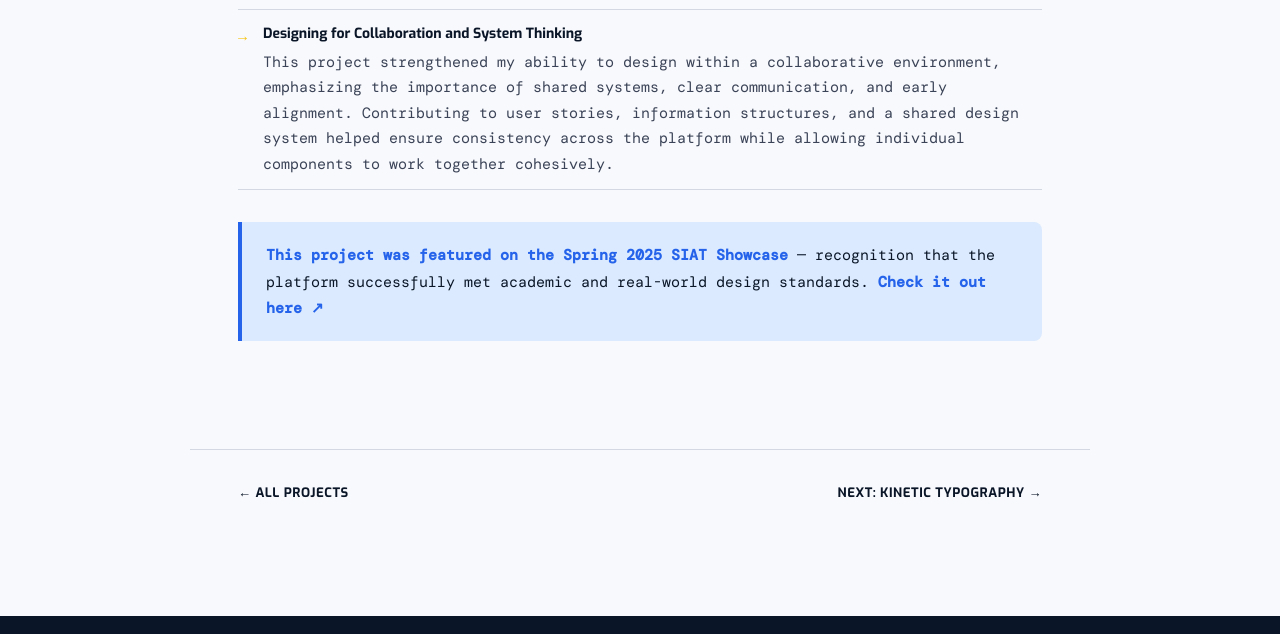
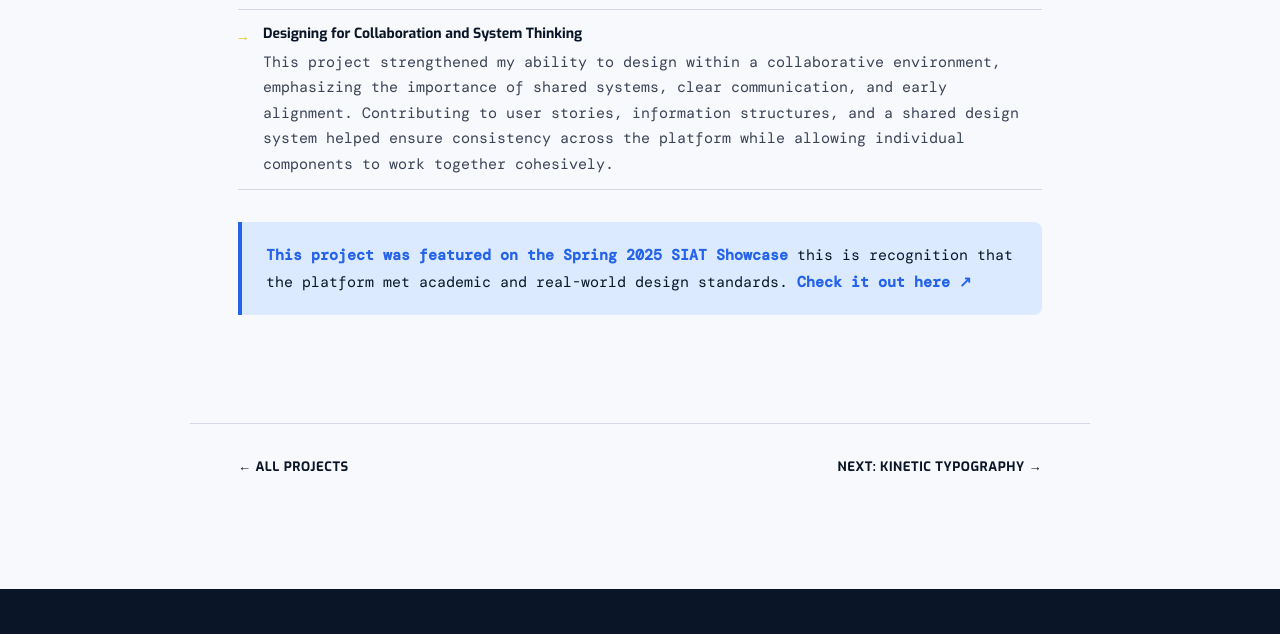
Before and after one commit to l-sim/l-sim.github.io, a plain HTML site: page iat235.html in a window 1280 px wide. Shown: the part 8333-8967 px from the top of the page. Drawn offline with nearby package versions, Linux system fonts and the light colour scheme; a web font is replaced by a local one.

Commit message:
Removed unnecessary comments

```diff
--- a/css/home.css
+++ b/css/home.css
@@ -1,6 +1,5 @@
 /* ============================================================
    HOME PAGE — Specific Styles
-   Hero: two-column editorial layout with live project cards
    ============================================================ */
 
 /* ---- HERO ---- */
@@ -252,7 +251,6 @@
   transform: scale(1.06);
 }
 
-/* Striped placeholder — shows when image fails or is missing */
 .hpc-img-placeholder {
   width: 100%;
   min-height: 118px;
--- a/css/projects.css
+++ b/css/projects.css
@@ -42,10 +42,7 @@
 }
 
 /*
-  The row uses a 5-column grid:
-    [num] [info] [meta] [-----preview-----]
-  The preview column starts at 0 width and expands on hover.
-  overflow: hidden clips the preview as it grows in.
+  The row uses a 5-column grid
 */
 .project-row {
   display: grid;
@@ -66,7 +63,6 @@
   background: var(--grey-100);
 }
 
-/* Give inner cells padding so they don't need it on the row itself */
 .project-row-num {
   font-family: var(--font-display);
   font-size: 11px;
@@ -145,11 +141,9 @@
    ============================================================ */
 
 .project-row-preview {
-  /* Fills the 4th grid column, which animates from 0 → 380px */
   width: 100%;
   overflow: hidden;
   position: relative;
-  /* Slight fade-in delayed to let the width animate first */
   opacity: 0;
   transition: opacity 0.3s ease 0.1s;
 }
@@ -158,13 +152,11 @@
   opacity: 1;
 }
 
-/* The inner div is the actual visible panel.
-   It's always 380px wide so it can slide in as the column opens. */
 .project-row-preview-inner {
   position: absolute;
   inset: 0;
   width: 380px;
-  background: var(--blue-mid); /* overridden per-row by JS */
+  background: var(--blue-mid);
   overflow: hidden;
   border-left: 1px solid rgba(255, 255, 255, 0.07);
 }
@@ -183,7 +175,6 @@
   z-index: 0;
 }
 
-/* Placeholder label centered in the panel */
 .project-row-preview-inner::after {
   content: "[ preview ]";
   position: absolute;
@@ -200,7 +191,6 @@
   z-index: 1;
 }
 
-/* When a real <img> is injected by JS, hide the pseudo placeholder text */
 .project-row-preview-inner img {
   position: absolute;
   inset: 0;
@@ -211,7 +201,6 @@
   z-index: 2;
 }
 
-/* Yellow corner accent on the preview panel */
 .project-row-preview-inner .preview-corner {
   position: absolute;
   bottom: 12px;
@@ -488,7 +477,6 @@
   color: var(--blue-bright);
 }
 
-/* Image placeholder (used in case studies) */
 .img-placeholder {
   background: var(--grey-100);
   display: flex;
@@ -518,7 +506,7 @@
     grid-template-columns: 32px 1fr !important;
     transition: background 0.2s;
   }
-  /* Hide meta and preview on mobile */
+
   .project-row-meta,
   .project-row-preview {
     display: none;
--- a/css/style.css
+++ b/css/style.css
@@ -1,7 +1,5 @@
 /* ============================================================
    LARAINE SIM PORTFOLIO — GLOBAL STYLES
-   Brand: Blue, White, Grey, Black + Yellow highlight
-   Aesthetic: Modern editorial, playful 3D folder system
    ============================================================ */
 
 /* ---------- FONTS ---------- */
@@ -10,17 +8,17 @@
 /* ---------- DESIGN TOKENS ---------- */
 :root {
   /* Core palette */
-  --blue-dark: #0a1628; /* near-black navy */
-  --blue-mid: #1e3a5f; /* deep blue */
-  --blue-bright: #2563eb; /* interaction blue */
-  --blue-light: #dbeafe; /* tint */
+  --blue-dark: #0a1628;
+  --blue-mid: #1e3a5f;
+  --blue-bright: #2563eb;
+  --blue-light: #dbeafe;
   --white: #f8f9fc;
   --grey-100: #eef0f5;
   --grey-200: #d4d8e2;
   --grey-400: #8892a4;
   --grey-700: #3a4357;
   --black: #050a14;
-  --yellow: #f5c518; /* highlight accent */
+  --yellow: #f5c518;
   --yellow-pale: #fef9e7;
 
   /* Semantic */
@@ -226,7 +224,7 @@ button {
   color: var(--grey-400);
   line-height: 1.6;
 }
-/* "coded by me! :)" — a little personality */
+
 .footer-coded {
   color: var(--yellow);
   font-style: italic;
--- a/iat235.html
+++ b/iat235.html
@@ -35,12 +35,11 @@
       <!-- ============ CASE HERO ============ -->
       <section class="case-hero">
         <div class="case-hero-inner case-hero-inner--with-image">
-          <!-- Left column: all text content -->
           <div class="hero-text-col">
             <a href="projects.html" class="case-hero-back">← All Projects</a>
 
             <div class="reveal">
-              <!-- Featured badge — emphasizes the data point -->
+              <!-- Featured badge -->
               <div style="margin-bottom: 16px">
                 <span class="chip">✦ Featured: SIAT Spring 2025 Showcase</span>
               </div>
@@ -192,8 +191,6 @@
           duplicate issues and encouraged community engagement around a single
           topic.
         </p>
-
-        <!-- Placeholder for Reddit analysis image -->
         <div class="case-img reveal">
           <div class="img-placeholder" style="height: 600px">
             <img
@@ -213,7 +210,6 @@
           activity.
         </p>
 
-        <!-- Placeholder for profile analysis image -->
         <div class="case-img reveal">
           <div class="img-placeholder" style="height: 430px">
             <img
@@ -374,15 +370,13 @@
             </div>
           </li>
         </ul>
-
-        <!-- Callout: emphasize the showcase output as a data point -->
         <div class="callout reveal" style="margin-top: 32px">
           <p>
             <strong
               >This project was featured on the Spring 2025 SIAT
               Showcase</strong
             >
-            — recognition that the platform successfully met academic and
+            this is recognition that the platform met academic and
             real-world design standards.
             <a
               href="https://www.sfu.ca/siat/showcase/spring-2025-project-showcase/iat-235-issue-reporting-platform-for-siat-students.html"
@@ -421,7 +415,6 @@
             >Resume ↗</a
           >
         </nav>
-        <!-- Social icon links — update hrefs with your actual profiles -->
         <div class="footer-socials">
           <!-- LinkedIn -->
           <a
@@ -439,7 +432,7 @@
 
           <!-- GitHub -->
           <a
-            href="https://github.com/larainesim"
+            href="https://github.com/l-sim"
             target="_blank"
             class="footer-social-link"
             aria-label="GitHub"
--- a/js/projects.js
+++ b/js/projects.js
@@ -49,10 +49,6 @@ document.addEventListener("DOMContentLoaded", () => {
   /*
       Reads data-preview-color and (optionally) data-preview-img from each
       .project-row, then wires up the .project-row-preview-inner panel.
-
-      To add a real image to a row later, just add:
-        data-preview-img="images/your-image.jpg"
-      to the <a class="project-row"> element — no JS changes needed.
     */
 
   document.querySelectorAll(".project-row").forEach((row) => {
```
Also changed, not shown: contact.html (+2 -8 lines), css/contact.css (+3 -4 lines), iat100.html (+1 -3 lines), index.html (+1 -9 lines), js/home.js (+11 -16 lines), projects.html (+1 -8 lines).
